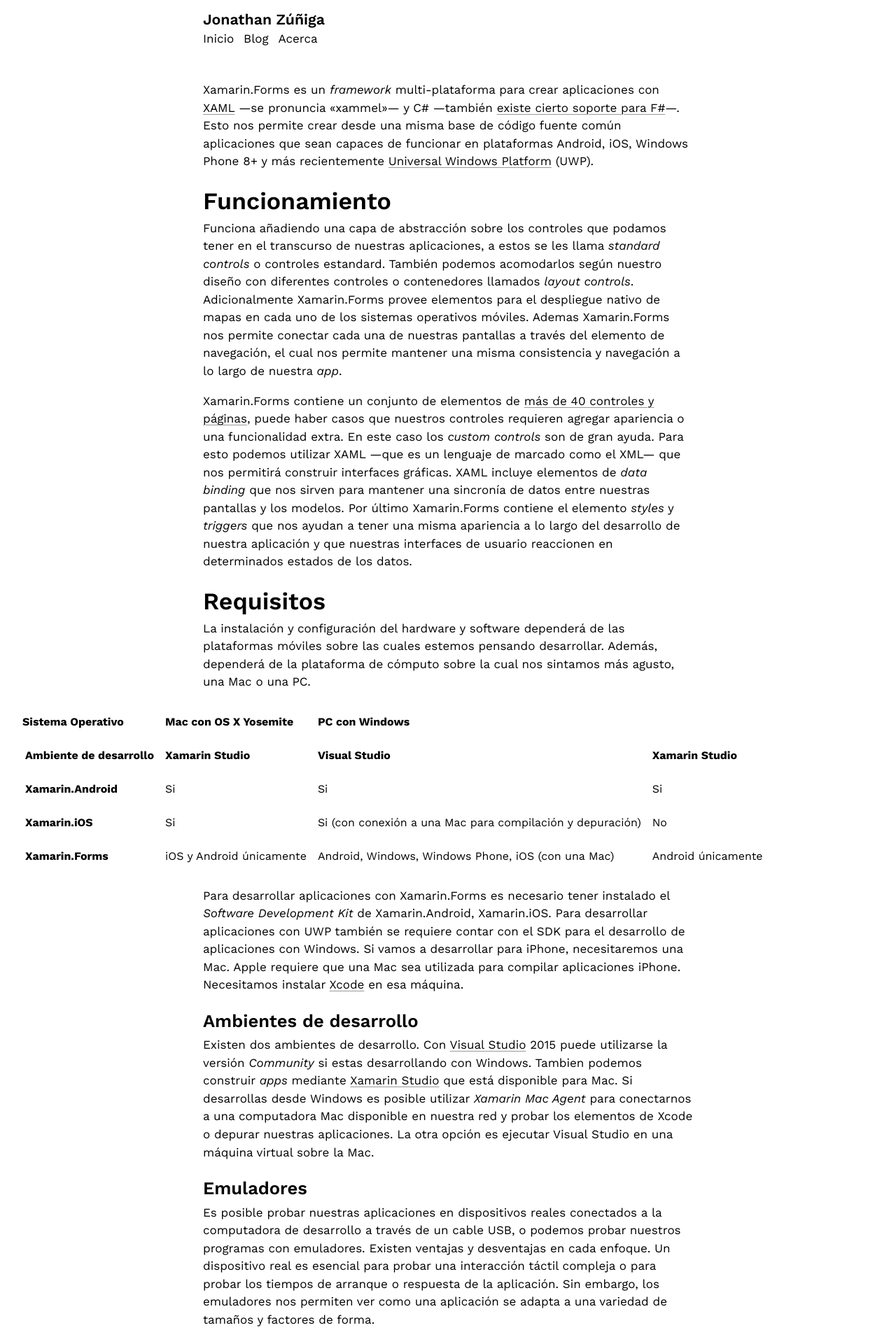
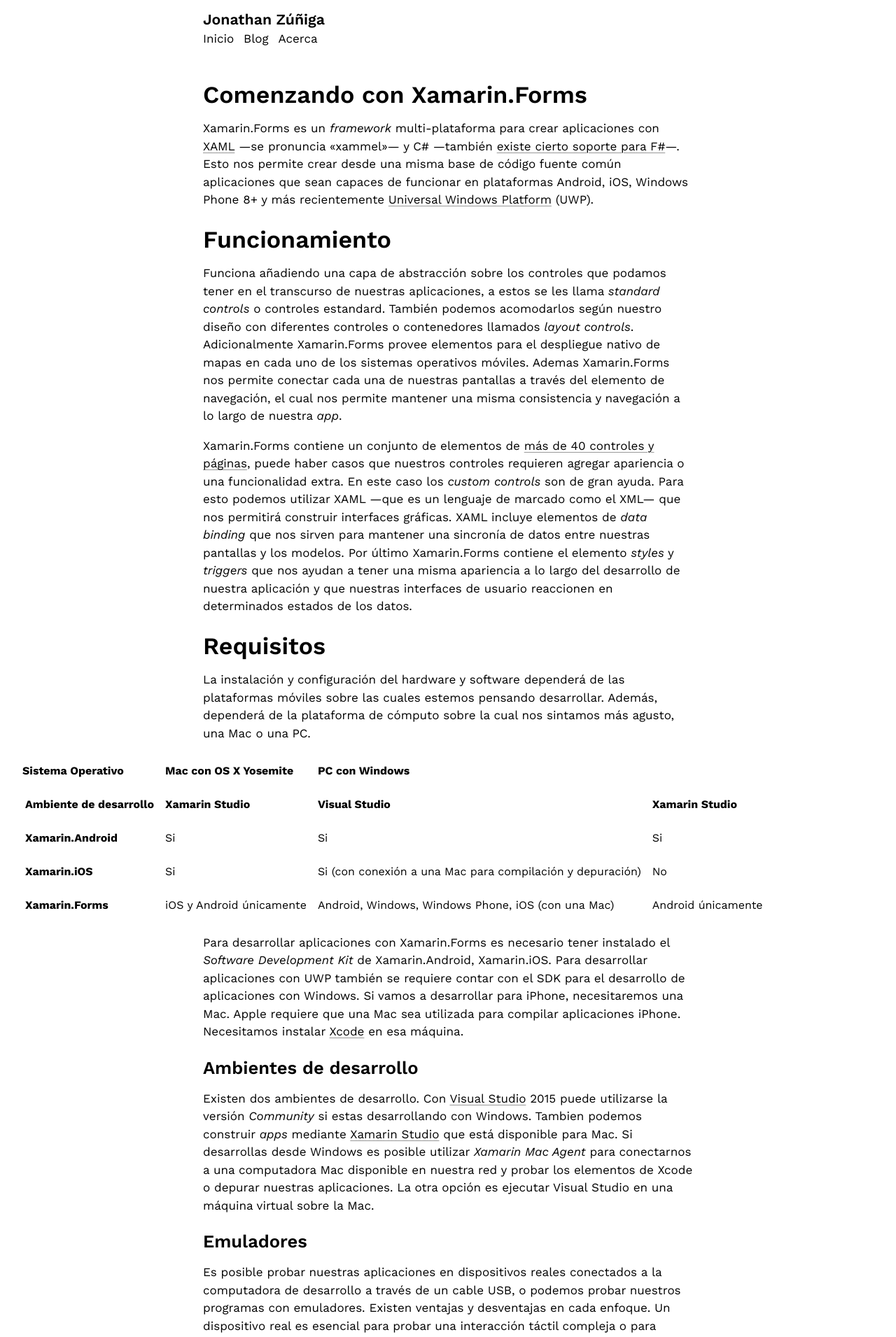
Before and after one commit to jonathanzuniga/jonathanzuniga.github.io, a Jekyll site: the page built from _posts/2016-11-24-comenzando-con-xamarin-forms.md, in a window 1280 px wide. Shown: the top 1911 px of the page at 70% size. Built offline with Jekyll 4.4.1, drawn with Linux system fonts in a browser that asks for light colours.

Commit message:
edit layout, reset, wip

```diff
--- a/_layouts/post.html
+++ b/_layouts/post.html
@@ -3,13 +3,14 @@
 ---
 
 <article class="post post--full">
-    {% if page.summary %}
         <header class="post__header">
+            <h1 class="post__title h2">{{ page.title }}</h1>
+            {% if page.summary %}
             <p class="post__summary">
                 {{ page.summary }}
             </p>
+            {% endif %}
         </header>
-    {% endif %}
 
     <div class="post__body">
         <div class="post__content">
--- a/_sass/_layout.scss
+++ b/_sass/_layout.scss
@@ -24,11 +24,18 @@
 ul,
 blockquote,
 hr,
+pre,
+figure,
 .header,
+.post__header,
 .footer {
     margin-right: auto;
     margin-left: auto;
     max-width: 43.75rem;
+}
+
+figure {
+    max-width: calc(10rem + 43.75rem);
 }
 
 @media screen and (min-width: $bp-sm-min-width) {
--- a/_sass/_reset.scss
+++ b/_sass/_reset.scss
@@ -177,7 +177,7 @@
 }
 
 figure {
-    margin: $space-lg 0;
+    // margin: $space-lg 0;
 
     a {
         display: flex;
@@ -196,24 +196,18 @@
     mix-blend-mode: multiply;
 }
 
-p {
-    margin-top: 0;
-}
-
 code {
-    background-color: darken($color-functional-1, 5%);
     font-family: $font-family-mono;
-    font-size: #{$font-size + 0.031};
-    padding: $space-xs;
+    font-size: #{$font-size + 0.063};
     word-wrap: break-word;
 }
 
-.highlighter-rouge {
-    margin: $space-lg 0;
-}
+// .highlighter-rouge {
+//     margin: $space-lg 0;
+// }
 
 pre {
-    margin: 0;
+    // margin: 0;
     white-space: pre-wrap;
     word-wrap: break-word;
 
@@ -226,7 +220,7 @@
 
 table {
     border-collapse: collapse;
-    margin: #{$space-lg - $space-rg} 0;
+    // margin: #{$space-lg - $space-rg} 0;
 }
 
 th {
@@ -251,7 +245,7 @@
     border-radius: $border-radius;
     font-size: $font-size-md;
     font-weight: 700;
-    margin: $space-lg 0;
+    // margin: $space-lg 0;
     padding: $space-md;
 
     quotes: $open-quote $close-quote;
```
